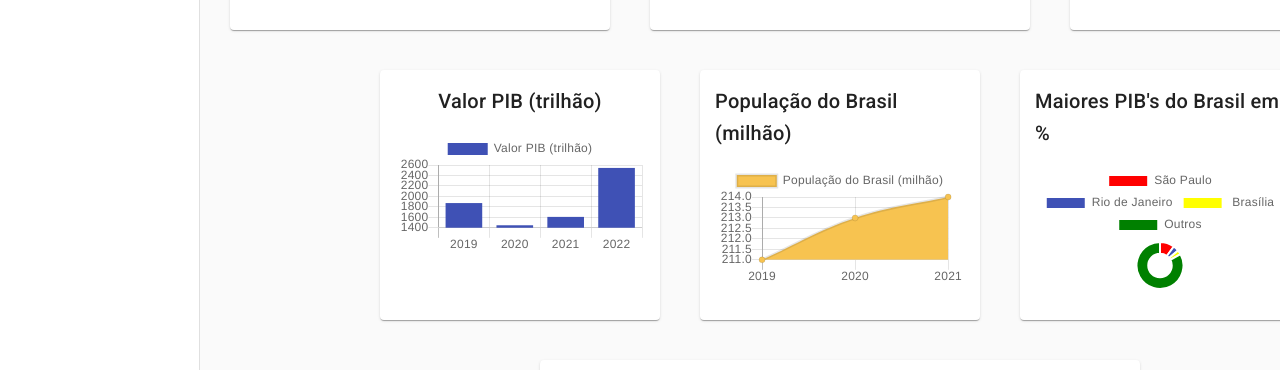
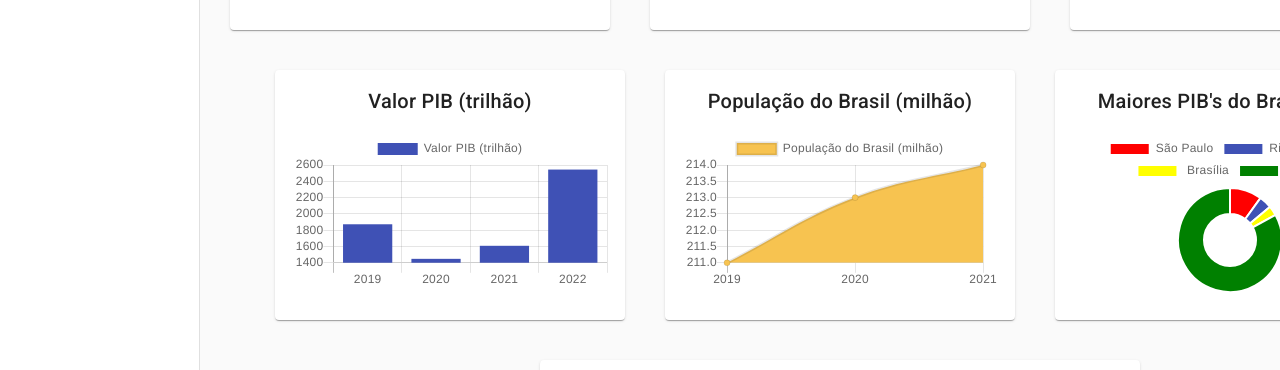
Before and after one commit to vitormalvestiti/Projeto-de-dashboard-Angular, an Angular app: page /home/dashboard in a window 1280 px wide. Shown: the part 254-624 px from the top of the page. Built offline with nearby package versions, Linux system fonts and the light colour scheme.

Commit message:
teste scss

```diff
--- a/src/app/dashboard/dashboard.component.scss
+++ b/src/app/dashboard/dashboard.component.scss
@@ -51,7 +51,7 @@
 }
 
 .grafics .example-card{
-  width: 280px;
+  width: 350px;
   height: 250px;
 
 }
```
